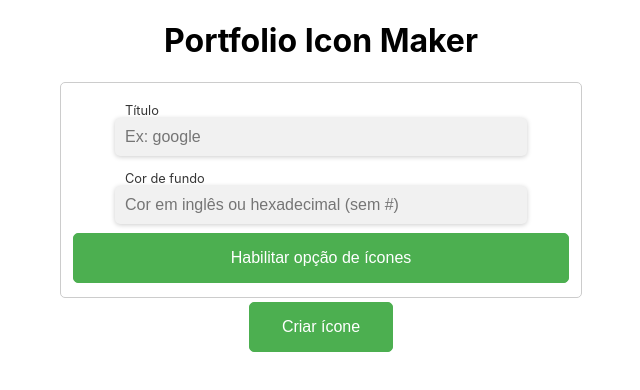
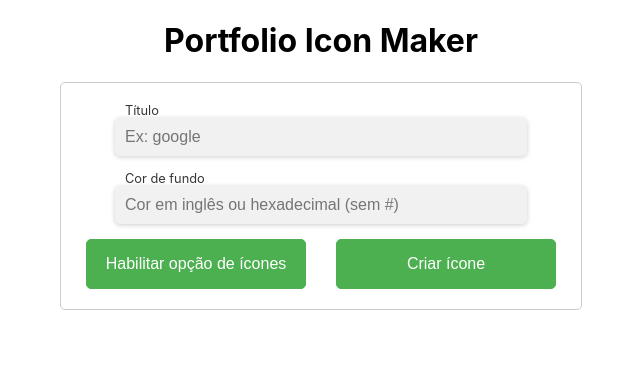
Before and after one commit to vinigofr/portfolio-icon, a React (Create React App) app: page / in a window 1280 px wide. Shown: the top 390 px of the page, without its empty margins (319-959 px from the left). Built offline with nearby package versions, Linux system fonts and the light colour scheme.

Commit message:
Modifica layout

```diff
--- a/src/Components/LinkAccess.jsx
+++ b/src/Components/LinkAccess.jsx
@@ -10,8 +10,8 @@ function LinkAccess(props) {
     color: aliceblue;
     ${ copy ? 'font-weight: bold;' : '' }
     text-align: center;
-    max-width: 50%;
-    width: 100%;
+    font-size: 16px;
+    width: 220px;
     background-color: #4CAF50;;
     border-radius: 5px;
     margin: 10px auto;
@@ -39,14 +39,9 @@ function LinkAccess(props) {
 
   return (
     <Button
-      // as="a"
-      // href={readyURL}
-      target="_blank"
-      rel="noopener noreferrer"
-      data-clipboard-text={readyURL}
       onClick={ () => copyToClipBoard() }
     >
-      { copy ? 'Copiado!' : `Copiar link de ${title}` }
+      { copy ? 'Copiado! ✅' : `Copiar link de ${title}` }
     </Button>
     );
 }
--- a/src/Components/inputs/FormInput.jsx
+++ b/src/Components/inputs/FormInput.jsx
@@ -10,15 +10,16 @@ const ButtonOptions = styled.button`
   background-color: #4CAF50;
   border: none;
   color: rgb(255, 255, 255);
-  padding: 15px 32px;
+  padding: 15px 0;
   text-align: center;
   font-size: 16px;
-  margin: 4px 2px;
   cursor: pointer;
   -webkit-transition-duration: 0.4s; /* Safari */
   transition-duration: 0.4s;
   border-radius: 5px;
   border: 1px solid #4CAF50;
+  width: 220px;
+  // margin: 4px auto;
 
   &:hover {
       background-color: rgb(255, 255, 255);
@@ -142,19 +143,27 @@ const FormInput = function () {
             </div>
           )}
         </Transition>
+        <div style={{
+          display: 'flex',
+          justifyContent: 'space-around',
+          padding: '10px 0',
+
+        }}>
+
       <ButtonOptions
         type="button"
         onClick={ () => IconFormFunction() }>
          {`${ editableIcon ? 'Desabilitar opção de' : 'Habilitar opção de' }`} ícones
       </ButtonOptions>
-    </form>
-    <button
+      <button
         type="button"
         onClick={() => sendParams()}
         className="createIconButton"
       >
         Criar ícone
       </button>
+        </div>
+    </form>
     </>
   );
 };
--- a/src/Styles/Button.css
+++ b/src/Styles/Button.css
@@ -2,10 +2,11 @@
   background-color: #4CAF50;
   border: none;
   color: rgb(255, 255, 255);
+  width: 220px;
   padding: 15px 32px;
   text-align: center;
   font-size: 16px;
-  margin: 4px 2px;
+  /* margin: 4px auto; */
   cursor: pointer;
   -webkit-transition-duration: 0.4s; /* Safari */
   transition-duration: 0.4s;
```
